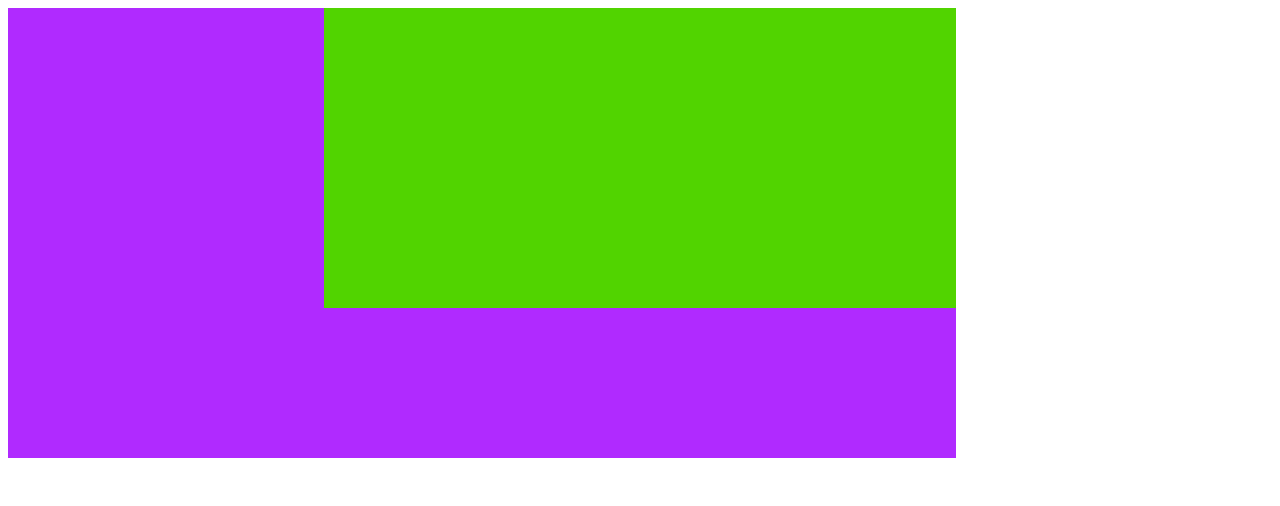
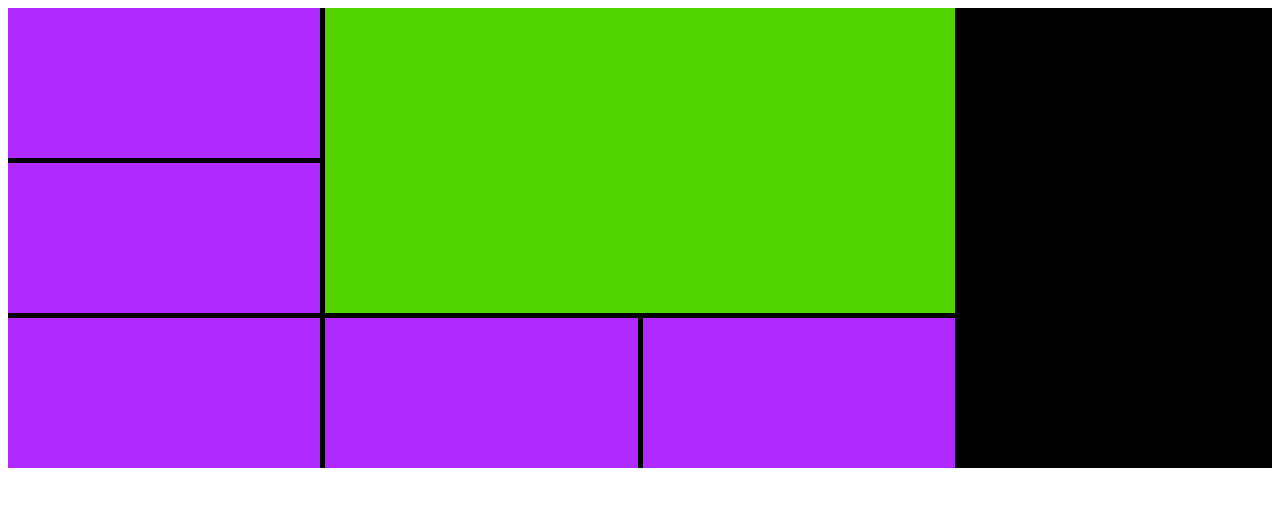
Before and after one commit to greenfox-academy/Tamara, a plain HTML site: page week-06/day-04/big_area.html in a window 1280 px wide. Drawn offline with Linux system fonts and the light colour scheme.

Commit message:
feat(big_area): gap around boxes

```diff
--- a/week-06/day-04/big_area.css
+++ b/week-06/day-04/big_area.css
@@ -1,15 +1,21 @@
 .container{
+    background: black;
     display: grid;
     width: 100%;
     grid-template-columns: repeat(8, minmax(150px, auto));
     grid-auto-rows: minmax(150px, auto);
+    grid-row-gap: 5px;
+    grid-column-gap: 5px;
 }
 
 .purple{
     background: rgb(176, 42, 255);
+
 }
 .one{
     grid-column: 1 / 3;
+
+
 }
 
 .two{
```
